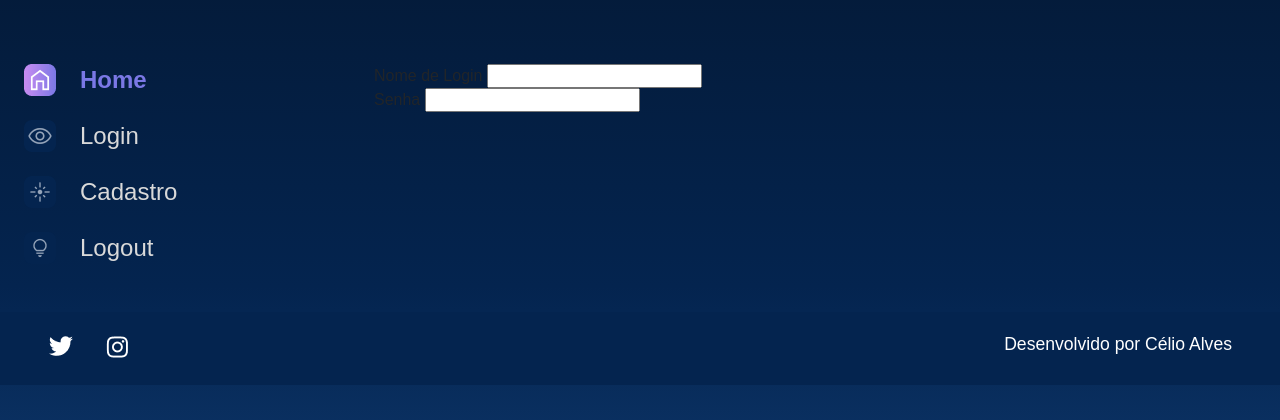
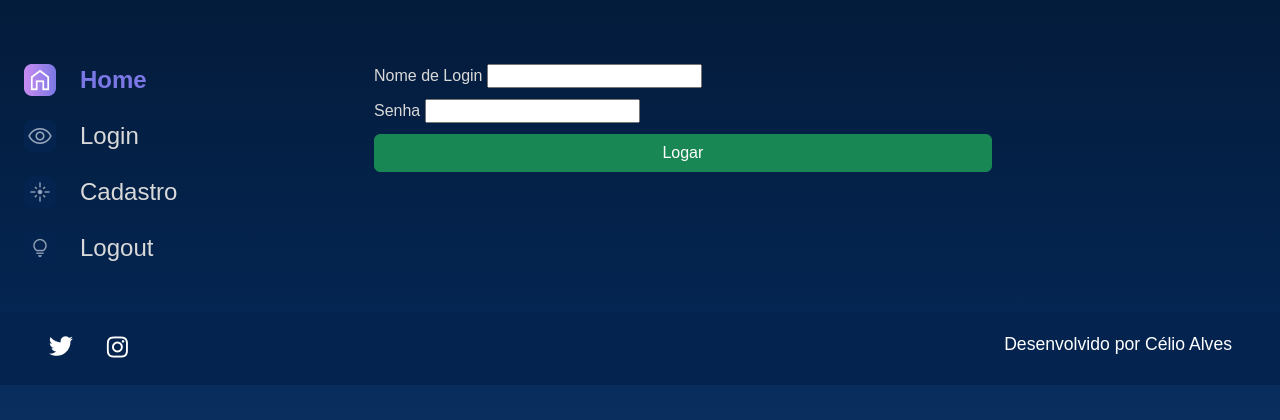
Before and after one commit to celioalves/alura_space, a Django app: page /login in a window 1280 px wide. Shown: the part 114-534 px from the top of the page. Run offline with Django 4.2, Linux system fonts and the light colour scheme.

Commit message:
Efetuada modificações visuais nos fields e no botão submit

```diff
--- a/templates/usuarios/login.html
+++ b/templates/usuarios/login.html
@@ -45,11 +45,14 @@
                     {% csrf_token %}
                     <div class="row">
                          {% for field in form.visible_fields %}
-                         <div>
-                            <label for="{{ field.id_for_lable }}">{{field.label}}</label>
+                         <div class="col-12 col-lg-12" style="margin-bottom: 10px;">
+                            <label for="{{ field.id_for_lable }}" style="color:#D9D9D9; margin-bottom: 5px;">{{field.label}}</label>
                             {{ field }}
                          </div>
                          {% endfor %}
+                    </div>
+                    <div>
+                        <button type="submit" class="btn btn-success col-12" style="padding: top 5px;">Logar</button>
                     </div>
                 </form>
             </section>
```
